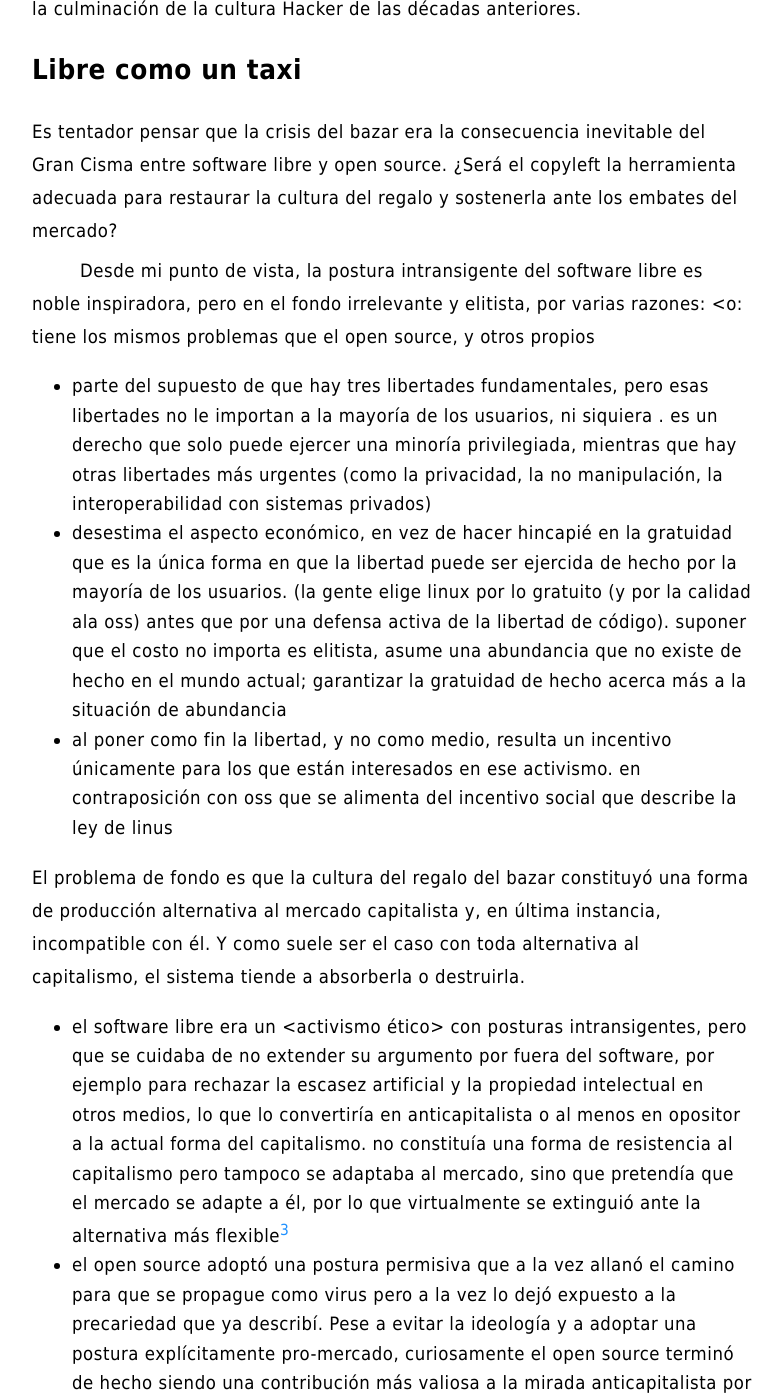
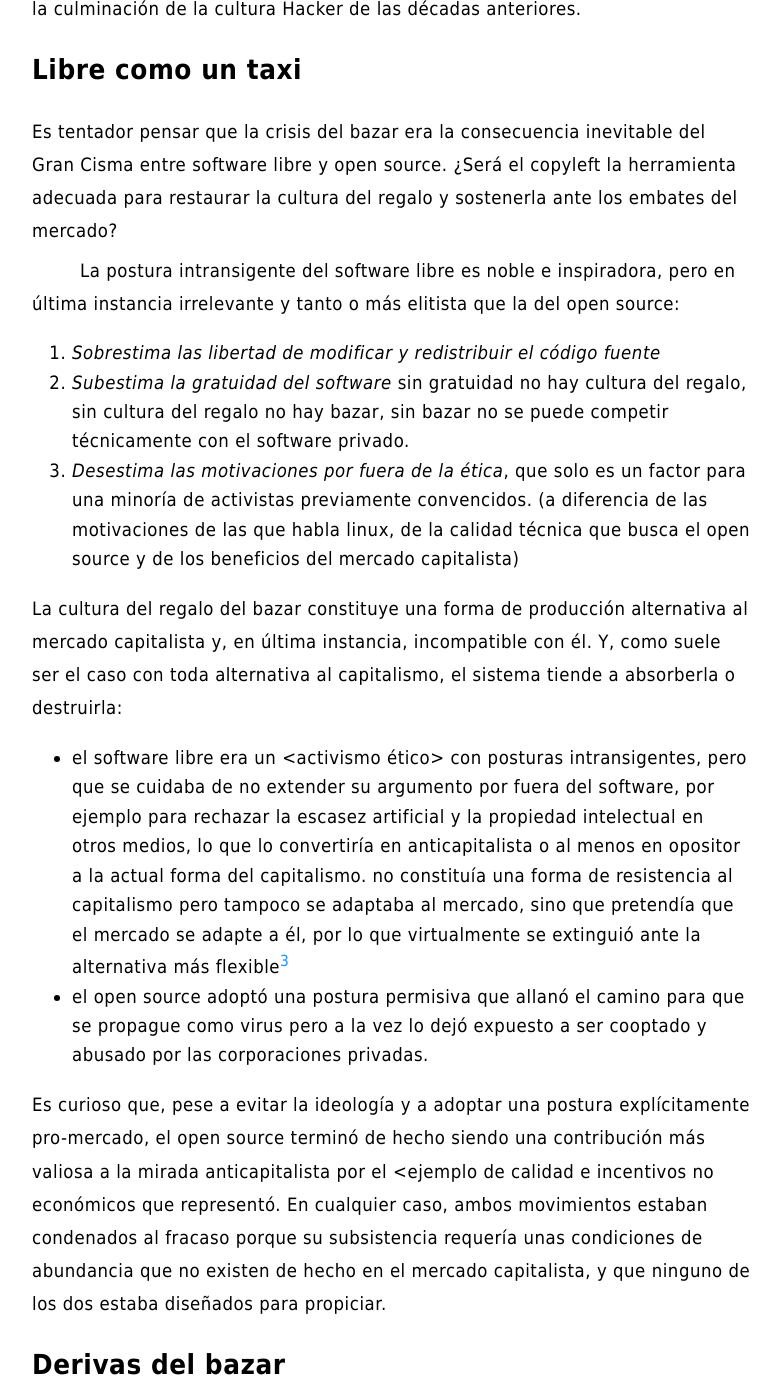
Before and after one commit to facundoolano/olano.dev, a Jekyll site: the page built from _posts/2023-11-05-derivas-del-bazar.html, in a window 1280 px wide and 1400 px high, scrolled down 5421 px. Shown: the whole window, without its empty margins (248-1031 px from the left). Built offline with Jekyll 4.4.1, drawn with Linux system fonts in a browser that asks for light colours; some of the changed text lies outside the part shown.

```diff
--- a/_posts/2023-11-05-derivas-del-bazar.html
+++ b/_posts/2023-11-05-derivas-del-bazar.html
@@ -119,26 +119,27 @@ Es tentador pensar que la crisis del bazar era la consecuencia inevitable del Gr
 </p>
 
 <p>
-Desde mi punto de vista, la postura intransigente del software libre es noble inspiradora, pero en el fondo irrelevante y elitista, por varias razones:
-&lt;o: tiene los mismos problemas que el open source, y otros propios
+La postura intransigente del software libre es noble e inspiradora, pero en última instancia irrelevante y tanto o más elitista que la del open source:
 </p>
 
+<ol class="org-ol">
+<li><i>Sobrestima las libertad de modificar y redistribuir el código fuente</i></li>
+<li><i>Subestima la gratuidad del software</i>
+sin gratuidad no hay cultura del regalo, sin cultura del regalo no hay bazar, sin bazar no se puede competir técnicamente con el software privado.</li>
+<li><i>Desestima las motivaciones por fuera de la ética</i>, que solo es un factor para una minoría de activistas previamente convencidos.
+(a diferencia de las motivaciones de las que habla linux, de la calidad técnica que busca el open source y de los beneficios del mercado capitalista)</li>
+</ol>
+
+<p>
+La cultura del regalo del bazar constituye una forma de producción alternativa al mercado capitalista y, en última instancia, incompatible con él. Y, como suele ser el caso con toda alternativa al capitalismo, el sistema tiende a absorberla o destruirla:
+</p>
 <ul class="org-ul">
-<li>parte del supuesto de que hay tres libertades fundamentales, pero esas libertades no le importan a la mayoría de los usuarios, ni siquiera . es un derecho que solo puede ejercer una minoría privilegiada, mientras que hay otras libertades más urgentes (como la privacidad, la no manipulación, la interoperabilidad con sistemas privados)</li>
-<li>desestima el aspecto económico, en vez de hacer hincapié en la gratuidad que es la única forma en que la libertad puede ser ejercida de hecho por la mayoría de los usuarios. (la gente elige linux por lo gratuito (y por la calidad ala oss) antes que por una defensa activa de la libertad de código). suponer que el costo no importa es elitista, asume una abundancia que no existe de hecho en el mundo actual; garantizar la gratuidad de hecho acerca más a la situación de abundancia</li>
-<li>al poner como fin la libertad, y no como medio, resulta un incentivo únicamente para los que están interesados en ese activismo. en contraposición con oss que se alimenta del incentivo social que describe la ley de linus</li>
+<li>el software libre era un &lt;activismo ético&gt; con posturas intransigentes, pero que se cuidaba de no extender su argumento por fuera del software, por ejemplo para rechazar la escasez artificial y la propiedad intelectual en otros medios, lo que lo convertiría en anticapitalista o al menos en opositor a la actual forma del capitalismo. no constituía una forma de resistencia al capitalismo pero tampoco se adaptaba al mercado, sino que pretendía que el mercado se adapte a él, por lo que virtualmente se extinguió ante la alternativa más flexible<sup><a id="fnr.3" class="footref" href="#fn.3">3</a></sup></li>
+<li>el open source adoptó una postura permisiva que allanó el camino para que se propague como virus pero a la vez lo dejó expuesto a ser cooptado y abusado por las corporaciones privadas.</li>
 </ul>
 
 <p>
-El problema de fondo es que la cultura del regalo del bazar constituyó una forma de producción alternativa al mercado capitalista y, en última instancia, incompatible con él. Y como suele ser el caso con toda alternativa al capitalismo, el sistema tiende a absorberla o destruirla.
-</p>
-<ul class="org-ul">
-<li>el software libre era un &lt;activismo ético&gt; con posturas intransigentes, pero que se cuidaba de no extender su argumento por fuera del software, por ejemplo para rechazar la escasez artificial y la propiedad intelectual en otros medios, lo que lo convertiría en anticapitalista o al menos en opositor a la actual forma del capitalismo. no constituía una forma de resistencia al capitalismo pero tampoco se adaptaba al mercado, sino que pretendía que el mercado se adapte a él, por lo que virtualmente se extinguió ante la alternativa más flexible<sup><a id="fnr.3" class="footref" href="#fn.3">3</a></sup></li>
-<li>el open source adoptó una postura permisiva que a la vez allanó el camino para que se propague como virus pero a la vez lo dejó expuesto a la precariedad que ya describí. Pese a evitar la ideología y a adoptar una postura explícitamente pro-mercado, curiosamente el open source terminó de hecho siendo una contribución más valiosa a la mirada anticapitalista por el &lt;ejemplo de calidad e incentivos no económicos que representó</li>
-</ul>
-
-<p>
-Los dos movimientos estaban condenados al fracaso porque su subsistencia requería unas condiciones de abundancia que no existen de hecho en el mercado capitalista, y ninguno de los dos estaba diseñados para propiciar.
+Es curioso que, pese a evitar la ideología y a adoptar una postura explícitamente pro-mercado, el open source terminó de hecho siendo una contribución más valiosa a la mirada anticapitalista por el &lt;ejemplo de calidad e incentivos no económicos que representó. En cualquier caso, ambos movimientos estaban condenados al fracaso porque su subsistencia requería unas condiciones de abundancia que no existen de hecho en el mercado capitalista, y que ninguno de los dos estaba diseñados para propiciar.
 </p>
 </div>
 </div>
```
Also changed, not shown: org/_posts/2023-11-05-derivas-del-bazar.org (+17 -8 lines).
